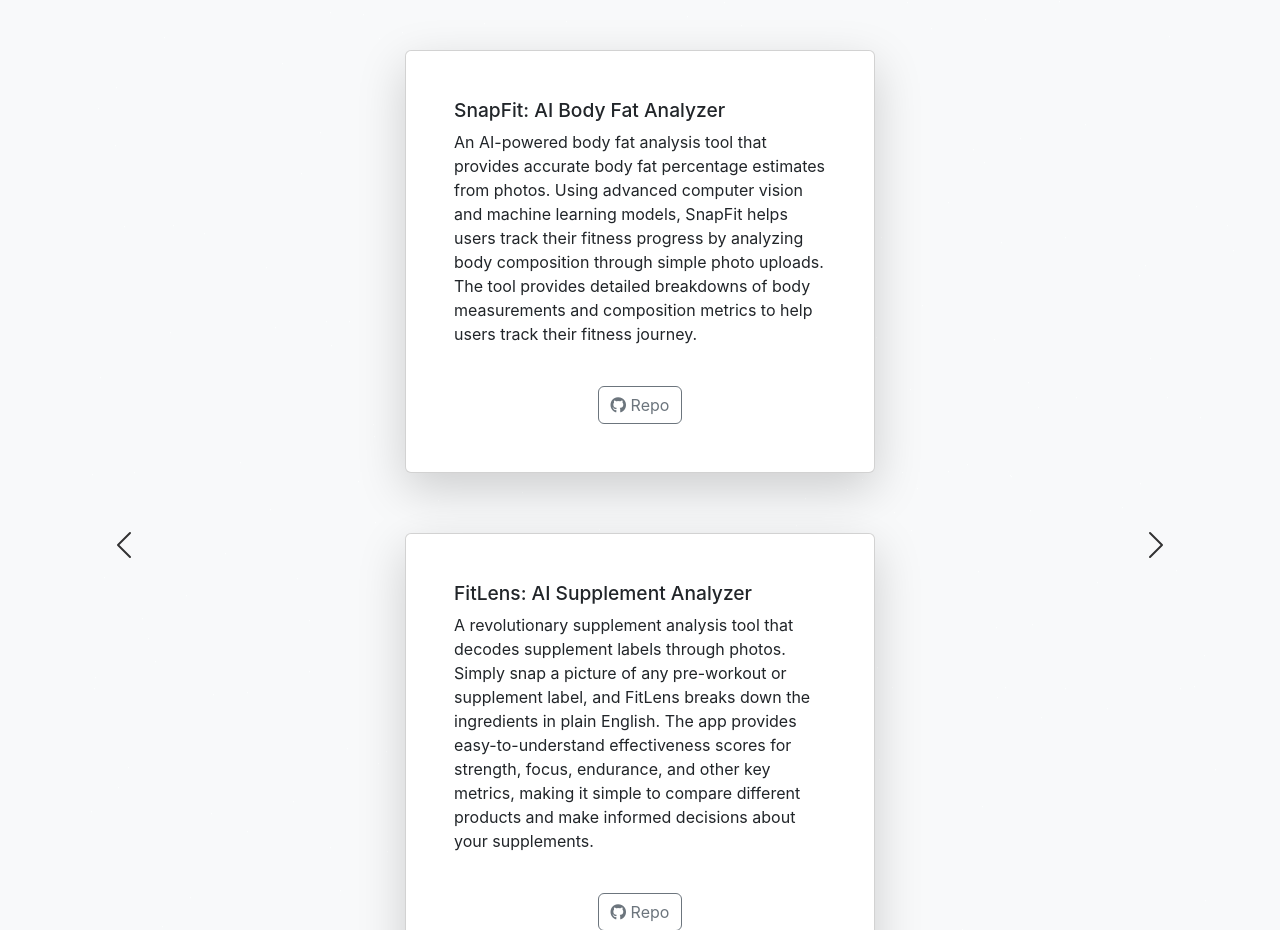
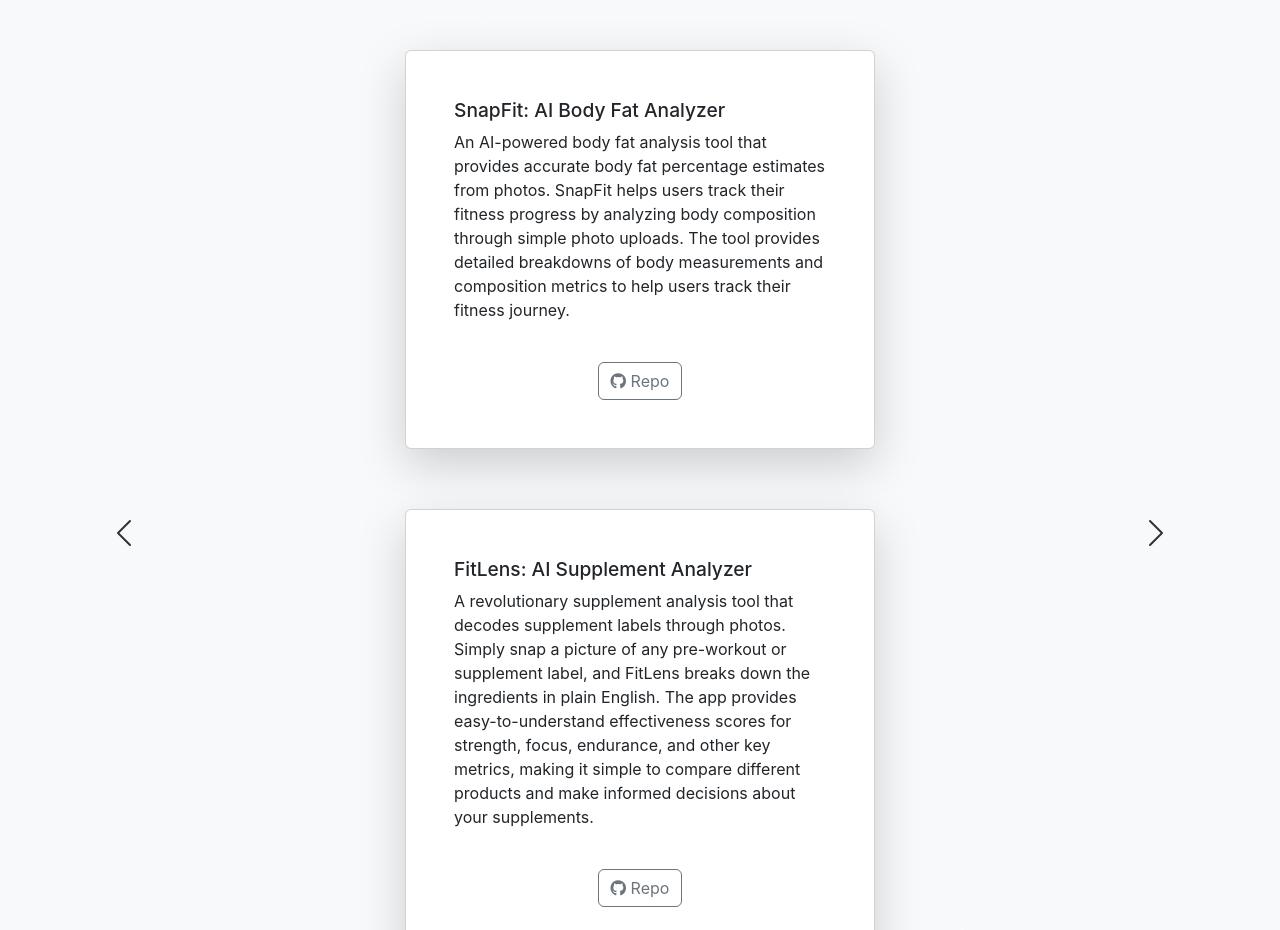
Before and after one commit to SunnyWang0/home, a React (Create React App) app: page / in a window 1280 px wide. Shown: the part 1800-2730 px from the top of the page. Built offline with nearby package versions, Linux system fonts and the light colour scheme.

Commit message:
review text

```diff
--- a/src/editable-stuff/config.js
+++ b/src/editable-stuff/config.js
@@ -90,7 +90,7 @@ const repos = {
       name: "SnapFit: AI Body Fat Analyzer",
       description: `
         An AI-powered body fat analysis tool that provides accurate body fat percentage estimates from photos.
-        Using advanced computer vision and machine learning models, SnapFit helps users track their fitness
+        SnapFit helps users track their fitness
         progress by analyzing body composition through simple photo uploads. The tool provides detailed
         breakdowns of body measurements and composition metrics to help users track their fitness journey.
       `,
```
